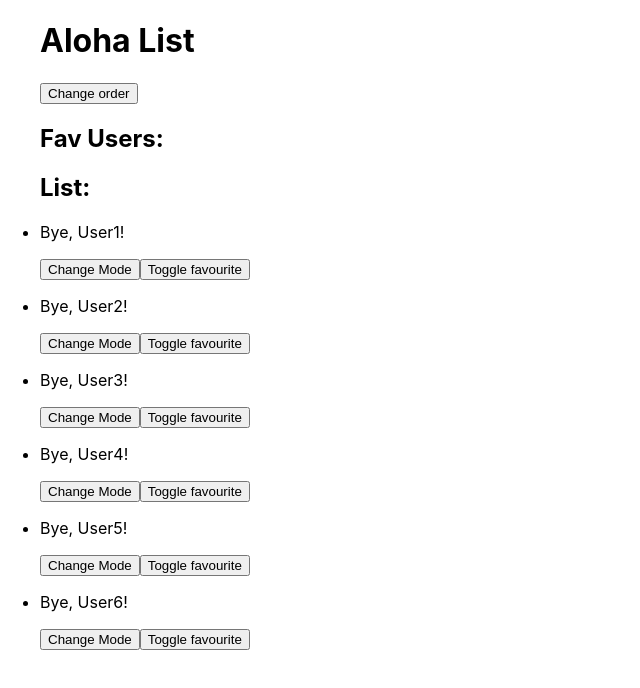
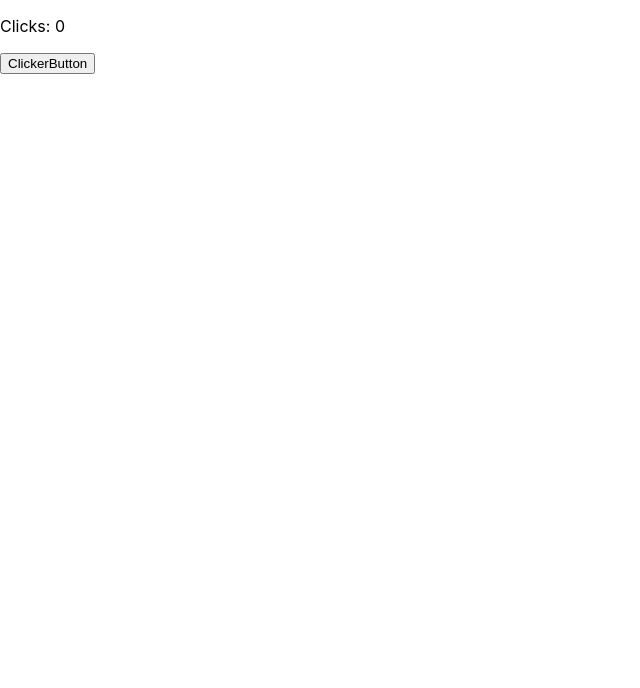
Before and after one commit to U3erKa/Drafts, a React (Create React App) app: page / in a window 1280 px wide. Shown: the top 688 px of the page, without its empty margins (0-640 px from the left). Built offline with nearby package versions, Linux system fonts and the light colour scheme.

Commit message:
Add clicker

```diff
--- /dev/null
+++ b/src/components/Clicker/index.jsx
@@ -0,0 +1,49 @@
+// @ts-check
+'use strict';
+
+/*
+  Сделать компонент кликера
+  он должен отображать счетчик лкиокв
+  и кнопку изменения счетчика
+
+  Создайте компонент ДисплейКликера - его роль отображать счет
+
+  Создайте компонент КонтроллерКликера - туда должна поехать кнопка
+
+  Кликер должен работать как обычно
+
+*/
+
+// import PropTypes from 'prop-types';
+import React, { Component } from 'react';
+import ClickerButton from '../ClickerButton';
+import ClickerScore from '../ClickerScore';
+
+export default class Clicker extends Component {
+  // static propTypes = {second: third}
+  state = {
+    counter: 0,
+  };
+
+  clicker = () => {
+    // this.setState({ clicks: (this.state.clicks + 1) });
+    const { counter } = this.state;
+    const newState = {
+      counter: counter + 1,
+    };
+
+    this.setState({ counter: newState.counter });
+  };
+
+  render() {
+    const { counter } = this.state;
+    return (
+      <div>
+        <ClickerScore score={counter} />
+        <ClickerButton clicker={this.clicker} />
+        {/* <p>Clicks: {counter}</p>
+        <button onClick={this.clicker}>Click me!</button> */}
+      </div>
+    );
+  }
+}
--- /dev/null
+++ b/src/components/ClickerButton/index.jsx
@@ -0,0 +1,14 @@
+// @ts-check
+'use strict';
+
+import PropTypes from 'prop-types';
+import React, { Component } from 'react';
+
+export default class ClickerButton extends Component {
+  static propTypes = {clicker: PropTypes.func.isRequired};
+
+  render() {
+    const { clicker } = this.props;
+    return <button onClick={clicker}>ClickerButton</button>;
+  }
+}
--- /dev/null
+++ b/src/components/ClickerScore/index.jsx
@@ -0,0 +1,14 @@
+// @ts-check
+'use strict';
+
+import PropTypes from 'prop-types';
+import React, { Component } from 'react';
+
+export default class ClickerScore extends Component {
+  static propTypes = { score: PropTypes.number };
+
+  render() {
+    const { score } = this.props;
+    return <p>Clicks: {score}</p>;
+  }
+}
--- a/src/index.js
+++ b/src/index.js
@@ -8,7 +8,8 @@ import reportWebVitals from './reportWebVitals';
 // import Header from './components/Header';
 // import Greeting from './components/Greeting';
 // import Aloha from './components/Aloha';
-import AlohaList from './components/AlohaList';
+// import AlohaList from './components/AlohaList';
+import Clicker from './components/Clicker';
 // import App from './components/App';
 
 // @ts-expect-error
@@ -29,7 +30,8 @@ root.render(
     <Aloha name={'U3'} isGreeting={false} /> */}
     {/* @ts-ignore */}
     {/* <input disabled={user.name !== user} /> */}
-    <AlohaList />
+    {/* <AlohaList /> */}
+    <Clicker />
   </>
 );
 
```
